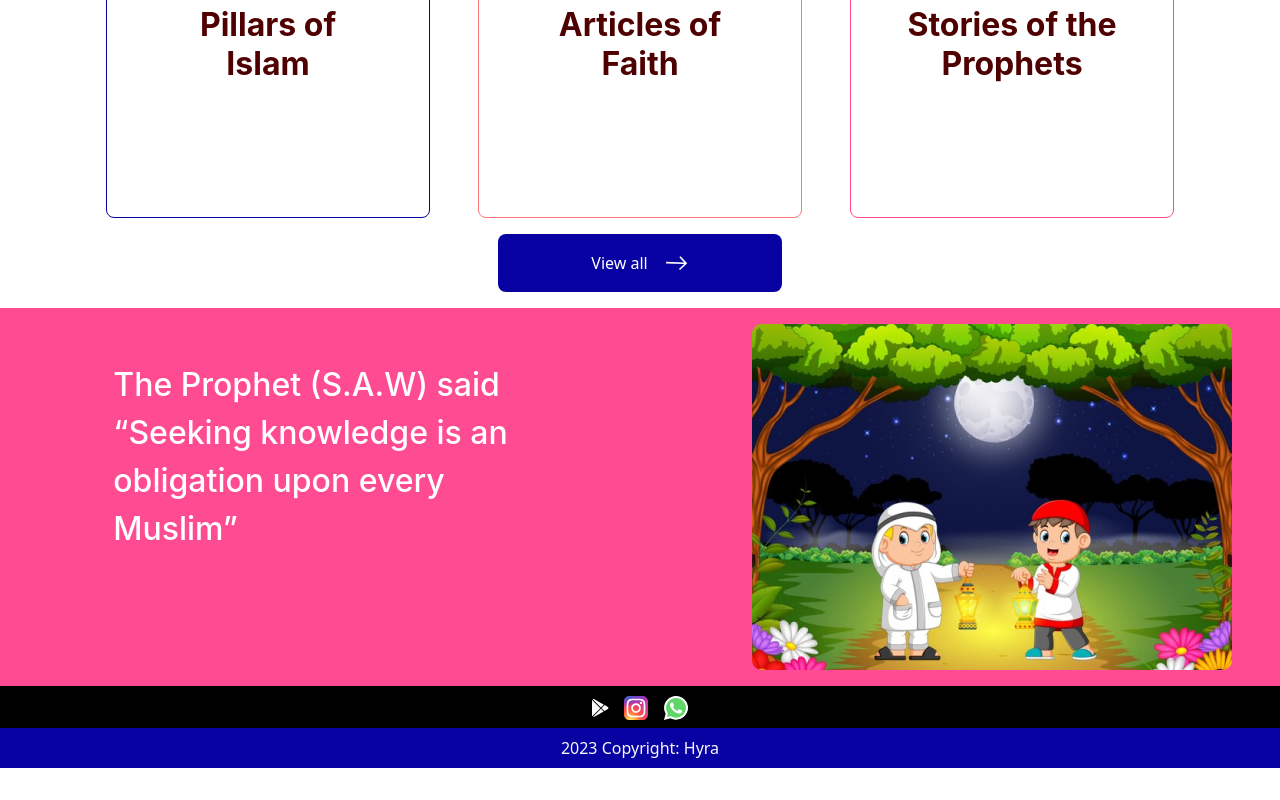
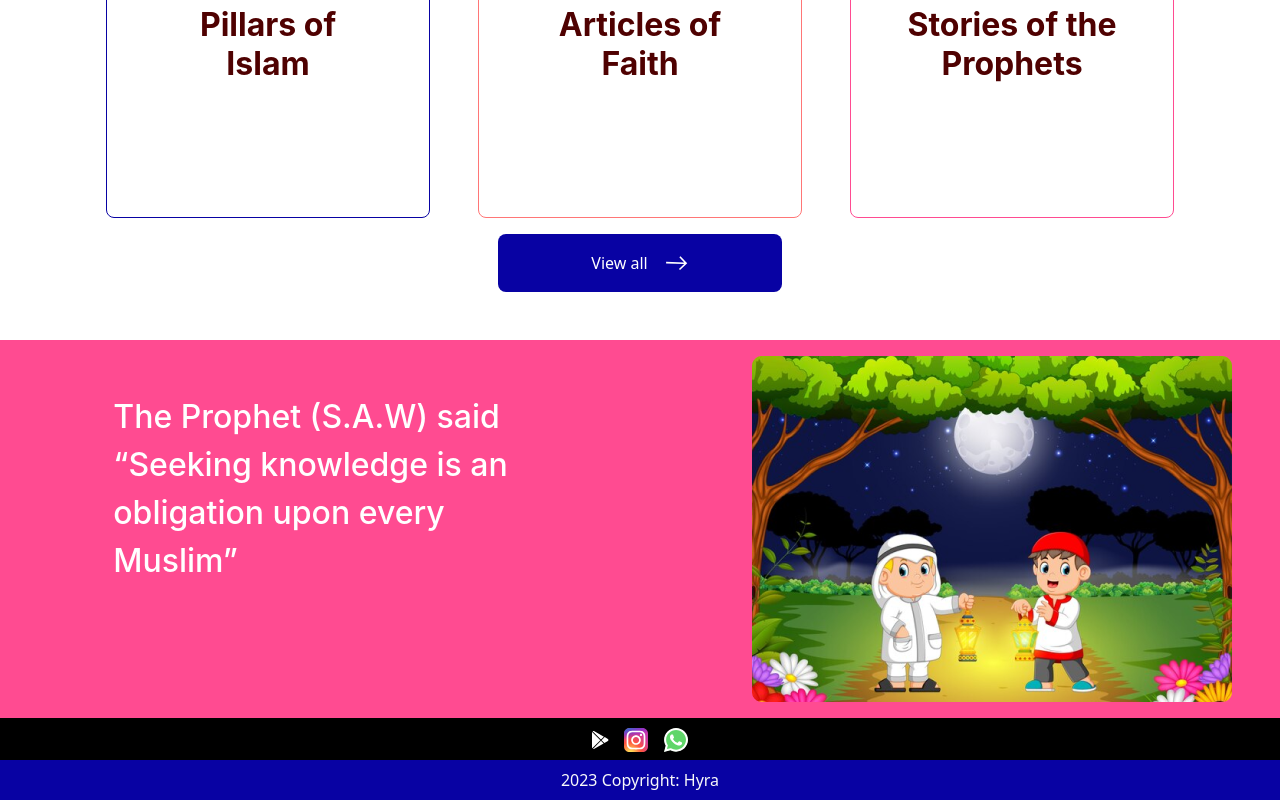
Before and after one commit to Oluwafemi-John1/Hyra-App, a React (Vite) app: page / in a window 1280 px wide. Shown: the part 1263-2063 px from the top of the page. Before the commit the page ends 2031 px from the top, so only its background shows below. Built offline with nearby package versions, Linux system fonts and the light colour scheme.

Commit message:
Update Getstarted component with margin top in container-fluid

```diff
--- a/src/components/Getstarted.jsx
+++ b/src/components/Getstarted.jsx
@@ -13,7 +13,7 @@ const Getstarted = () => {
 
     return (
         <>
-            <div className='container-fluid get-started-with-us'>
+            <div className='container-fluid get-started-with-us mt-lg-5'>
                 <div className="row">
                     <div className="col-6 p-lg-5 p-md-3 p-1">
                         <p style={paraStyle} className='paraGetStarted'>The Prophet (S.A.W) said “Seeking knowledge is an obligation upon every Muslim”</p>
```
